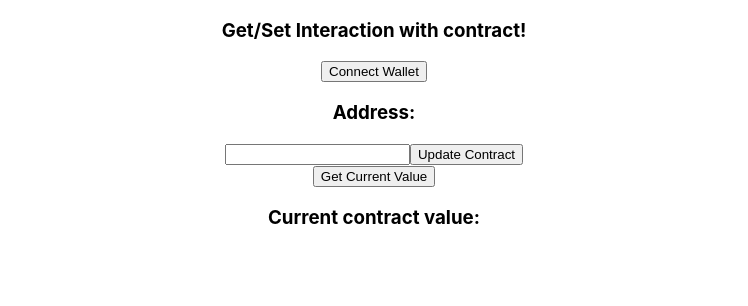
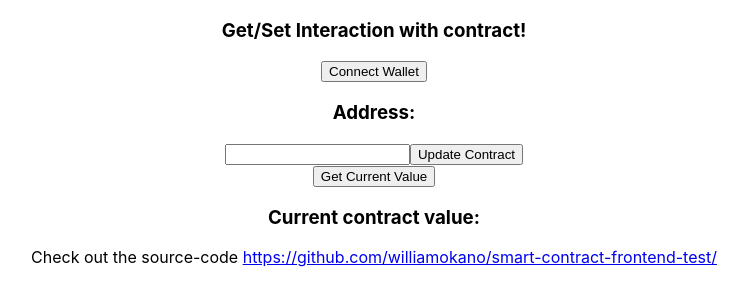
Before and after one commit to williamokano/smart-contract-frontend-test, a React (Create React App) app: page / in a window 1280 px wide. Shown: the top 306 px of the page, without its empty margins (266-1014 px from the left). Built offline with nearby package versions, Linux system fonts and the light colour scheme.

Commit message:
Added github repository link

```diff
--- a/src/SimpleStore.js
+++ b/src/SimpleStore.js
@@ -101,6 +101,8 @@ const SimpleStore = () => {
             <button onClick={getCurrentValue}>Get Current Value</button>
             <h3>Current contract value: {currentContractVal}</h3>
             {errorMessage}
+
+            Check out the source-code <a href="https://github.com/williamokano/smart-contract-frontend-test/">https://github.com/williamokano/smart-contract-frontend-test/</a>
         </div>
     )
 }
```
